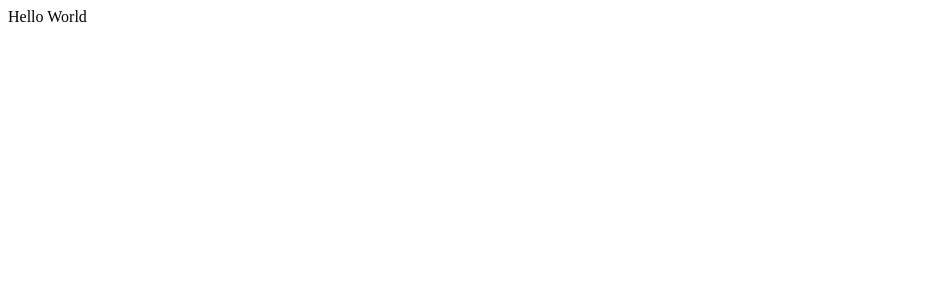
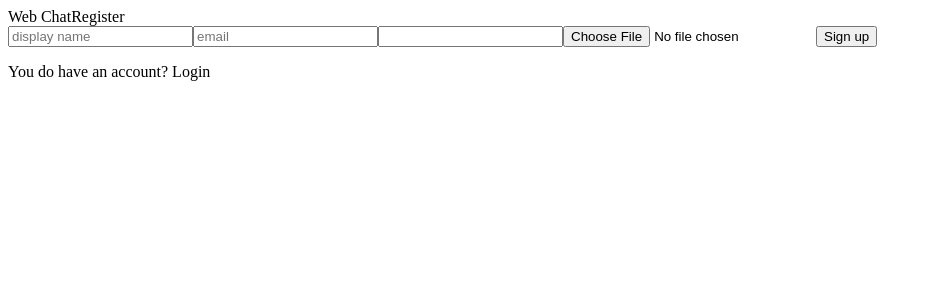
Before and after one commit to kevinmbuicode/Chat-Web-App-with-React-Firebase, a React (Create React App) app in the folder chat-app/: page / in a window 1280 px wide. Shown: the top 300 px of the page, without its empty margins (0-932 px from the left). Built offline with nearby package versions, Linux system fonts and the light colour scheme.

Commit message:
Installed sass

```diff
--- a/chat-app/package.json
+++ b/chat-app/package.json
@@ -9,6 +9,7 @@
     "react": "^18.2.0",
     "react-dom": "^18.2.0",
     "react-scripts": "5.0.1",
+    "sass": "^1.55.0",
     "web-vitals": "^2.1.4"
   },
   "scripts": {
--- a/chat-app/src/App.js
+++ b/chat-app/src/App.js
@@ -1,10 +1,9 @@
 import React from 'react';
+import Register from './pages/Register';
 
 function App() {
   return (
-    <div className="App">
-      Hello World
-    </div>
+    <Register/>
   );
 }
 
--- /dev/null
+++ b/chat-app/src/pages/Register.jsx
@@ -0,0 +1,22 @@
+import React from 'react'
+
+const Register = () => {
+  return (
+    <div className='formContainer'>
+        <div className='formWrapper'>
+            <span className='logo'>Web Chat</span>
+            <span className='title'>Register</span>
+            <form>
+                <input type="text" placeholder="display name"/>
+                <input type="email" placeholder="email"/>
+                <input type="password" placholder="password"/>
+                <input type="file"/>
+                <button>Sign up</button>
+            </form>
+            <p>You do have an account? Login</p>
+        </div>
+    </div>
+  )
+}
+
+export default Register;
```
Also changed, not shown: chat-app/src/pages/Home.jsx (added), chat-app/src/pages/Login.jsx (added), chat-app/src/style.scss (added), 1 other file (tests, documents, lock files or other folders).
